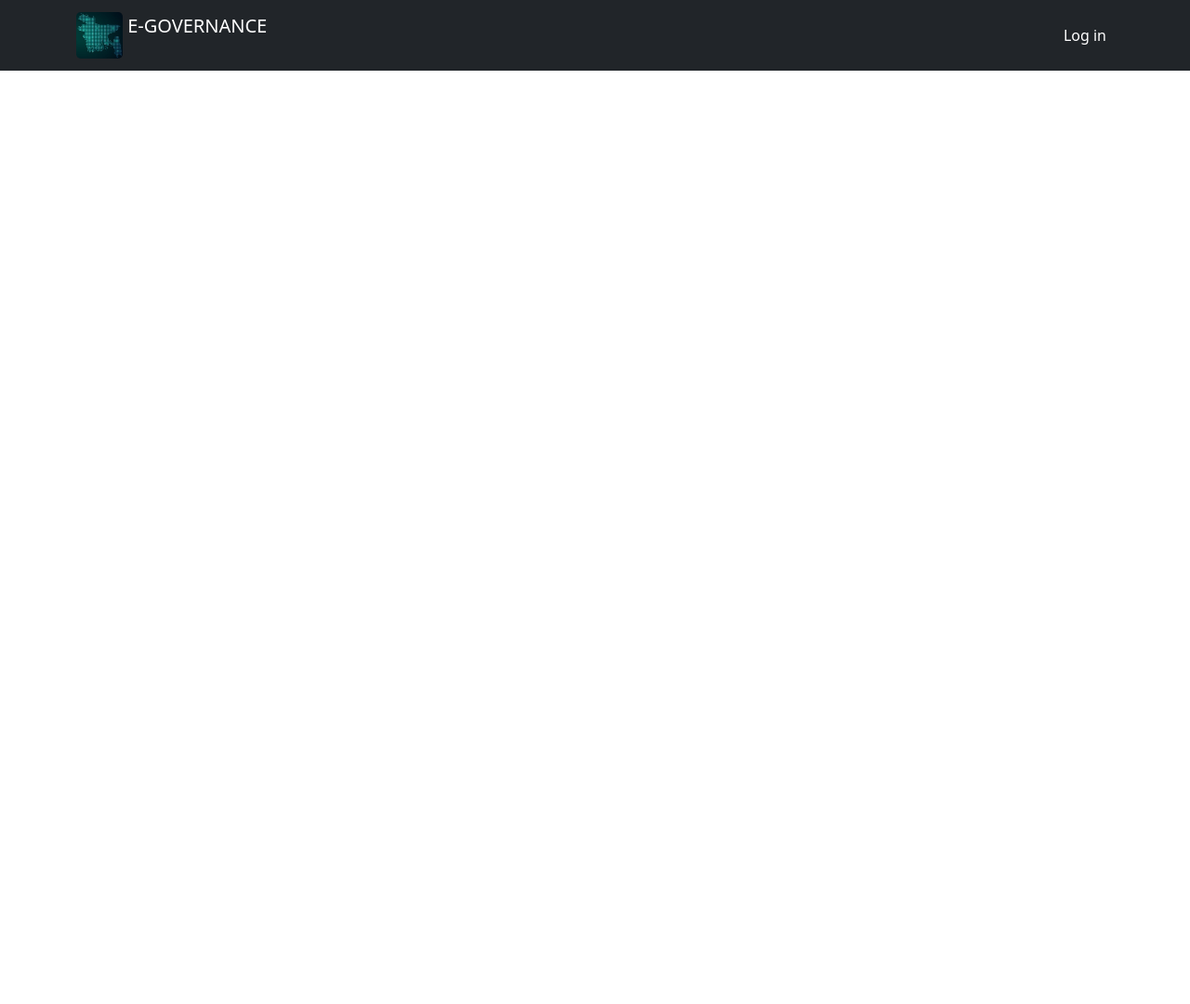
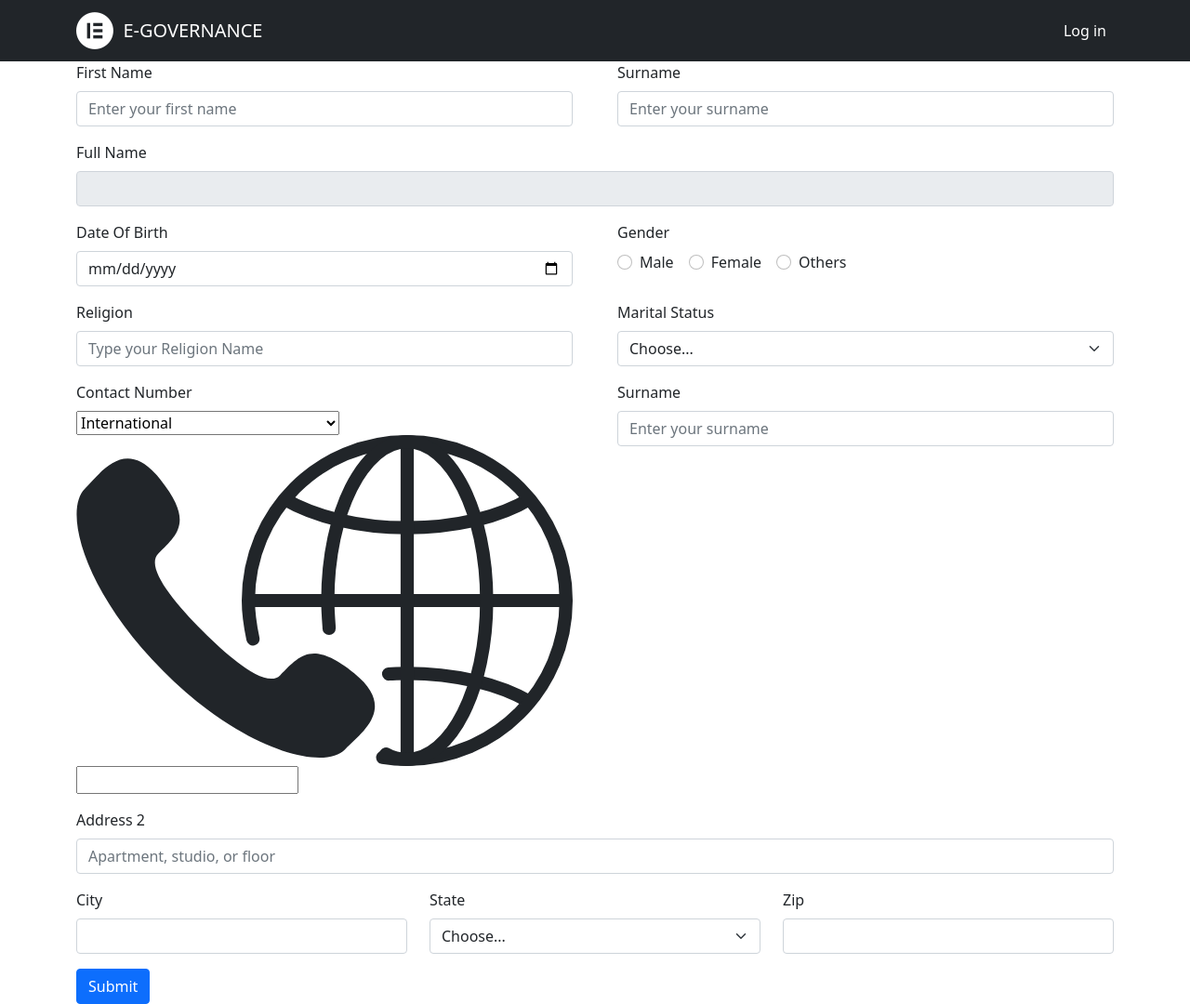
Before and after one commit to tanveer-610/E-Governance-Client-Side, a React (Create React App) app: page /setUserProfile in a window 1280 px wide. Shown: the whole page at 93% size. Before the commit the page ends 800 px from the top, so only its background shows below. Built offline with nearby package versions, Linux system fonts and the light colour scheme; no server answers.

Commit message:
frontend

```diff
--- a/package.json
+++ b/package.json
@@ -15,6 +15,7 @@
     "react": "^17.0.2",
     "react-bootstrap": "^2.0.3",
     "react-dom": "^17.0.2",
+    "react-phone-number-input": "^3.1.44",
     "react-router-dom": "^5.2.0",
     "react-scripts": "4.0.3",
     "web-vitals": "^1.1.2"
--- a/public/index.html
+++ b/public/index.html
@@ -1,14 +1,12 @@
 <!DOCTYPE html>
 <html lang="en">
+
 <head>
   <meta charset="utf-8" />
   <link rel="icon" href="%PUBLIC_URL%/favicon.ico" />
   <meta name="viewport" content="width=device-width, initial-scale=1" />
   <meta name="theme-color" content="#000000" />
-    <meta
-      name="description"
-      content="Web site created using create-react-app"
-    />
+  <meta name="description" content="Web site created using create-react-app" />
   <link rel="apple-touch-icon" href="%PUBLIC_URL%/logo192.png" />
   <!--
       manifest.json provides metadata used when your web app is installed on a
@@ -24,8 +22,10 @@
       work correctly both with client-side routing and a non-root public URL.
       Learn how to configure a non-root public URL by running `npm run build`.
     -->
-    <title>React App</title>
+  <script src="https://kit.fontawesome.com/04ecdf395d.js" crossorigin="anonymous"></script>
+  <title>E-Governance</title>
 </head>
+
 <body>
   <noscript>You need to enable JavaScript to run this app.</noscript>
   <div id="root"></div>
@@ -40,4 +40,5 @@
       To create a production bundle, use `npm run build` or `yarn build`.
     -->
 </body>
+
 </html>
--- a/src/Pages/CitizenPages/CitizenSetProfile/CitizenSetProfile.js
+++ b/src/Pages/CitizenPages/CitizenSetProfile/CitizenSetProfile.js
@@ -1,10 +1,139 @@
-import React from 'react';
+import React, { useState } from 'react';
+import { Button, Col, Container, Form, Row } from 'react-bootstrap';
+import PhoneInput from 'react-phone-number-input';
 
 const CitizenSetProfile = () => {
+    const [value, setValue] = useState();
     return (
-        <div>
+        <Container>
+            <Form>
+                <Row className="mb-3 gx-5">
+                    <Form.Group as={Col} controlId="formGridFirstName">
+                        <Form.Label>First Name</Form.Label>
+                        <Form.Control type="text" placeholder="Enter your first name" />
+                    </Form.Group>
 
-        </div>
+                    <Form.Group as={Col} controlId="formGridSurname">
+                        <Form.Label>Surname</Form.Label>
+                        <Form.Control type="text" placeholder="Enter your surname" />
+                    </Form.Group>
+                </Row>
+
+                <Form.Group className="mb-3" controlId="formGridFullName">
+                    <Form.Label>Full Name</Form.Label>
+                    <Form.Control readOnly placeholder="" />
+                </Form.Group>
+
+                <Row className="mb-3 gx-5">
+                    <Form.Group as={Col} controlId="formGridDOB">
+                        <Form.Label>Date Of Birth</Form.Label>
+                        <Form.Control type="date" placeholder="Date of Birth" />
+                    </Form.Group>
+
+                    <Form.Group as={Col} controlId="formGridGender">
+                        <Form.Label>Gender</Form.Label> <br />
+                        <Form.Check
+                            inline
+                            label="Male"
+                            name="group1"
+                            type='radio'
+                            id='male'
+                        />
+                        <Form.Check
+                            inline
+                            label="Female"
+                            name="group1"
+                            type='radio'
+                            id='female'
+                        />
+                        <Form.Check
+                            inline
+                            label="Others"
+                            name="group1"
+                            type='radio'
+                            id='others'
+                        />
+                    </Form.Group>
+                </Row>
+
+
+
+                <Row className="mb-3 gx-5">
+                    <Form.Group as={Col} controlId="formGridReligion">
+                        <Form.Label>Religion</Form.Label>
+                        <Form.Control type="text" placeholder="Type your Religion Name" />
+                    </Form.Group>
+
+                    <Form.Group as={Col} controlId="formGridmaritalStatus">
+                        <Form.Label>Marital Status</Form.Label>
+                        <Form.Select defaultValue="Choose One">
+                            <option>Choose...</option>
+                            <option>Single</option>
+                            <option>Married</option>
+                            <option>Separated</option>
+                            <option>Divorced</option>
+                            <option>Widowed</option>
+                        </Form.Select>
+                    </Form.Group>
+                </Row>
+
+                <Row className="mb-3 gx-5">
+                    <Form.Group as={Col} controlId="formGridContactNum">
+                        <Form.Label>Contact Number</Form.Label>
+                        <PhoneInput
+
+                            onChange={setValue} />
+                    </Form.Group>
+
+                    <Form.Group as={Col} controlId="formGridSurname">
+                        <Form.Label>Surname</Form.Label>
+                        <Form.Control type="text" placeholder="Enter your surname" />
+                    </Form.Group>
+                </Row>
+
+
+
+
+
+
+
+
+
+
+
+
+
+
+
+
+
+
+                <Form.Group className="mb-3" controlId="formGridAddress2">
+                    <Form.Label>Address 2</Form.Label>
+                    <Form.Control placeholder="Apartment, studio, or floor" />
+                </Form.Group>
+                <Row className="mb-3">
+                    <Form.Group as={Col} controlId="formGridCity">
+                        <Form.Label>City</Form.Label>
+                        <Form.Control />
+                    </Form.Group>
+                    <Form.Group as={Col} controlId="formGridState">
+                        <Form.Label>State</Form.Label>
+                        <Form.Select defaultValue="Choose...">
+                            <option>Choose...</option>
+                            <option>...</option>
+                        </Form.Select>
+                    </Form.Group>
+                    <Form.Group as={Col} controlId="formGridZip">
+                        <Form.Label>Zip</Form.Label>
+                        <Form.Control />
+                    </Form.Group>
+                </Row>
+                <Button variant="primary" type="submit">
+                    Submit
+                </Button>
+            </Form>
+        </Container >
     );
 };
 
--- a/src/Pages/SharedComponents/NavigationBar/NavigationBar.js
+++ b/src/Pages/SharedComponents/NavigationBar/NavigationBar.js
@@ -1,7 +1,6 @@
 import React from 'react';
 import { Container, Nav, Navbar } from 'react-bootstrap';
 import { NavLink } from 'react-router-dom';
-import logo from '../../../Assets/logo.jpg';
 import useAuth from '../../../hooks/useAuth';
 
 const NavigationBar = () => {
@@ -12,14 +11,10 @@ const NavigationBar = () => {
             <Navbar collapseOnSelect expand="lg" bg="dark" className="text-white">
                 <Container>
                     <Navbar.Brand as={NavLink} className="text-white" to="/home">
-                        <img
-                            alt=""
-                            src={logo}
-                            width="50"
-                            height="50"
-                            className="d-inline-block align-top rounded rounded-3"
-                        />{' '}
-                        E-GOVERNANCE
+                        <div className='d-flex align-items-center '>
+                            <i className="fab fa-elementor fa-2x"></i>
+                            <span>&nbsp; E-GOVERNANCE</span>
+                        </div>
                     </Navbar.Brand>
                     <Navbar.Toggle aria-controls="responsive-navbar-nav" />
                     <Navbar.Collapse id="responsive-navbar-nav">
```
Also changed, not shown: 2 other files (tests, documents, lock files or other folders). Lines whose indentation alone changed are shown as unchanged.
